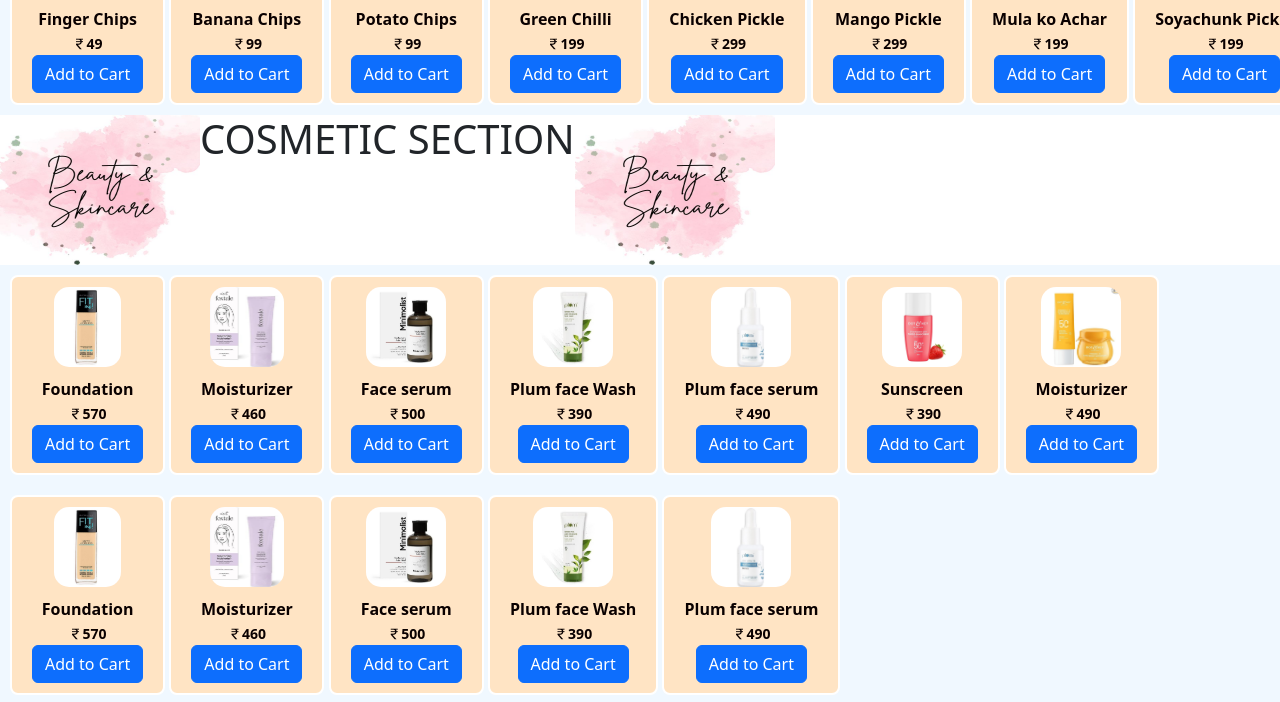
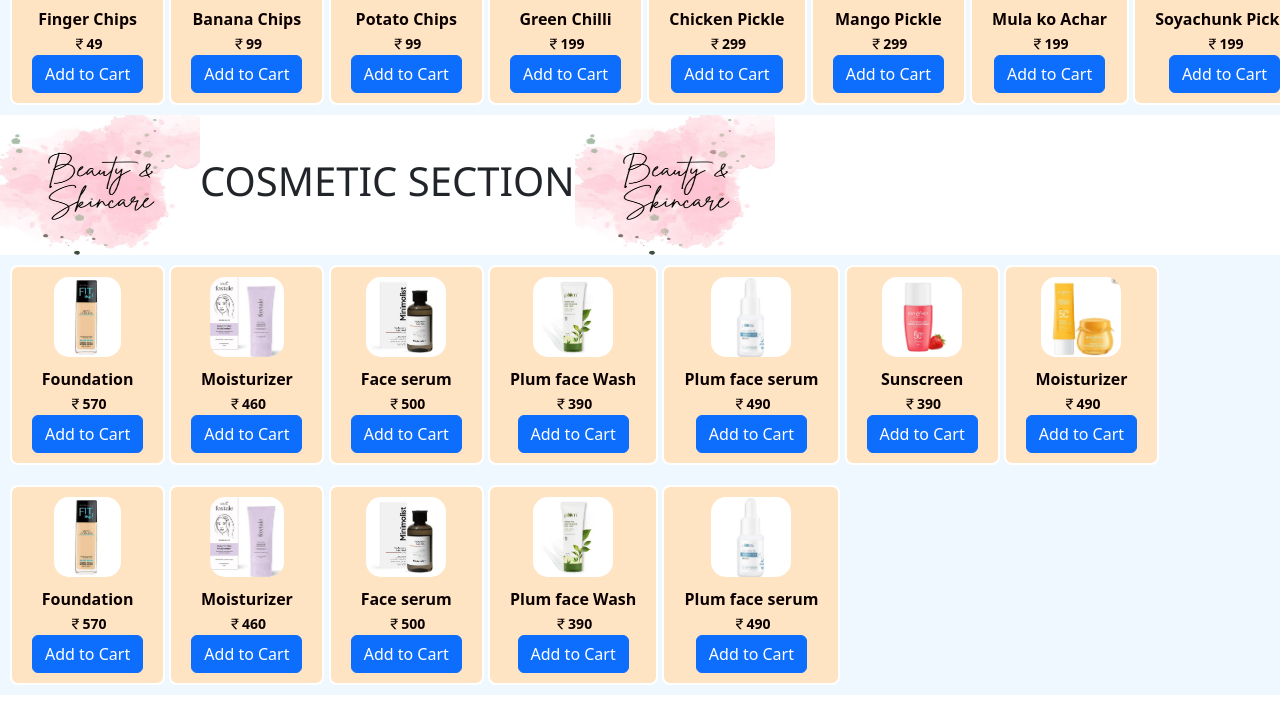
Before and after one commit to PrajwalP06/TheLocalBasket, a website: page public/index.html in a window 1280 px wide. Shown: the part 837-1539 px from the top of the page. Drawn offline with nearby package versions, Linux system fonts and the light colour scheme.

Commit message:
commited by ringchen

```diff
--- a/public/index.html
+++ b/public/index.html
@@ -178,9 +178,12 @@
           </div>
       </div>
     </div>
-    <div style="width: auto; height: 150px; display: flex;  ">
+    <div style="width: auto; height: 140px; display: flex;  ">
       <img src="images/Beauty.jpg" style="width: 200px;">
-      <h1>COSMETIC SECTION</h1>
+      <div style="display: flex; justify-content: center; align-items: center; font-family:'Segoe UI', Tahoma, Geneva, Verdana, sans-serif;">
+         <h1>COSMETIC SECTION</h1>
+      </div>
+
       <img src="images/Beauty.jpg" width="200px; height=100px" >
 
     </div>
```
